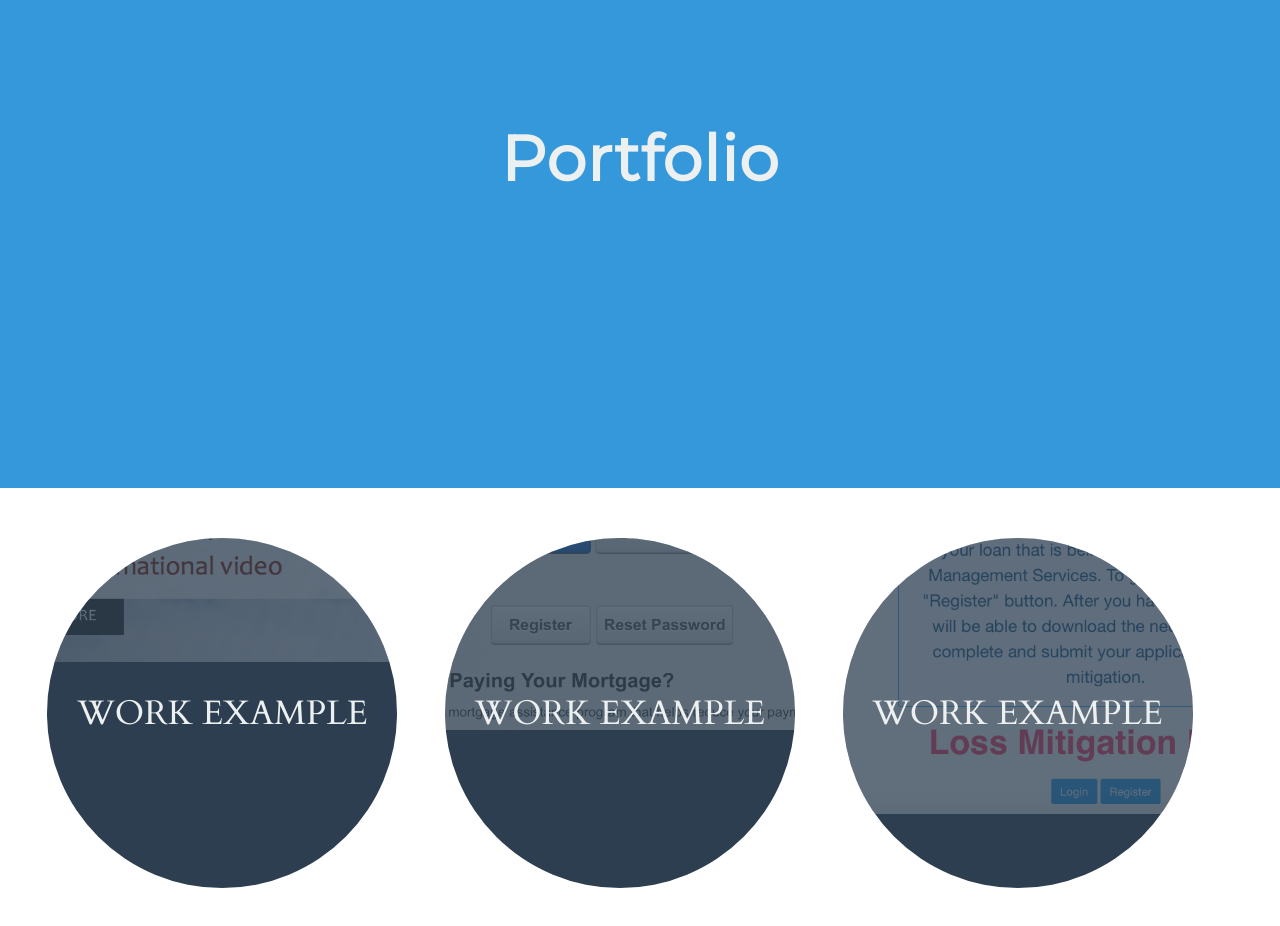
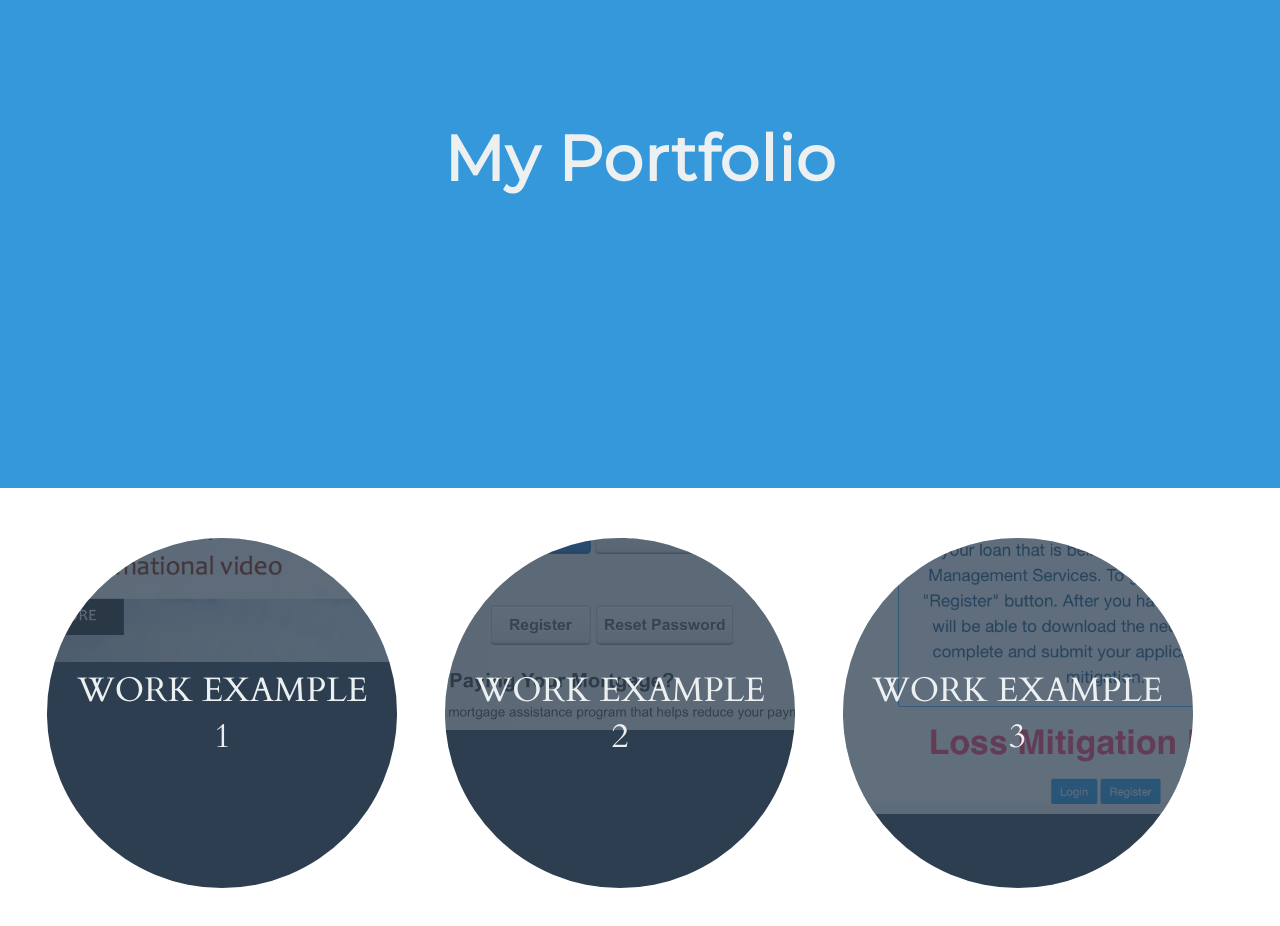
Before and after one commit to kjcordell/my-portfolio, a plain HTML site: page index.html in a window 1280 px wide. Shown: the part 300-1226 px from the top of the page. Drawn offline with Linux system fonts and the light colour scheme.

Commit message:
Updated index.html

```diff
--- a/index.html
+++ b/index.html
@@ -56,7 +56,7 @@
 
     <section class="background--skyBlue section">
       <h2 class="color--cloud margin--none section__text--centered">
-        Portfolio
+        My Portfolio
       </h2>
     </section>
 
@@ -68,7 +68,7 @@
                src="images/example1.png"/>
           <dl class="color--cloud">
             <dt class="section__exampleTitle section__text--centered">
-              Work Example
+              Work Example 1
             </dt>
             <dd></dd>
           </dl>
@@ -84,7 +84,7 @@
                https://www.flickr.com/photos/ssoosay/4097410999 -->
           <dl class="color--cloud">
             <dt class="section__exampleTitle section__text--centered ">
-              Work Example
+              Work Example 2
             </dt>
             <dd></dd>
           </dl>
@@ -100,7 +100,7 @@
                https://www.flickr.com/photos/37287295@N00/2540855181 -->
           <dl class="color--cloud">
             <dt class="section__exampleTitle section__text--centered">
-              Work Example
+              Work Example 3
             </dt>
             <dd></dd>
           </dl>
```
